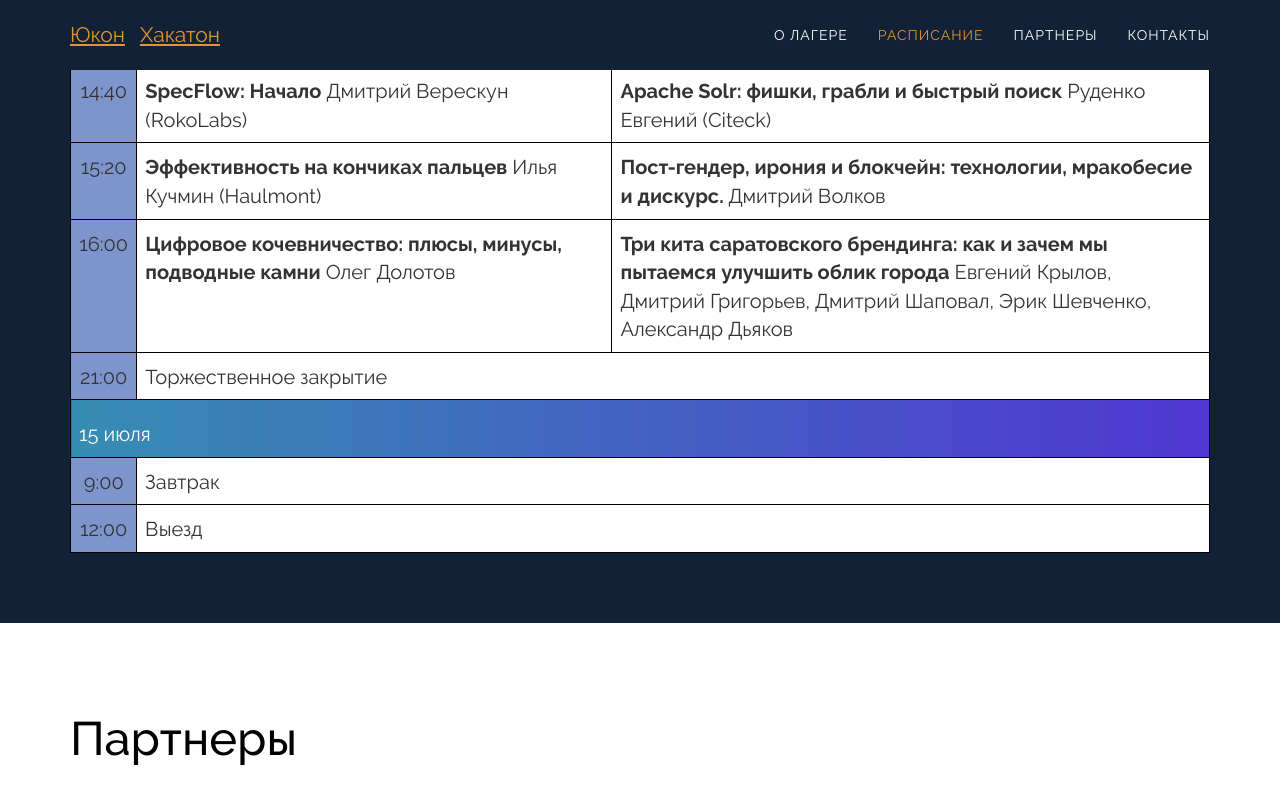
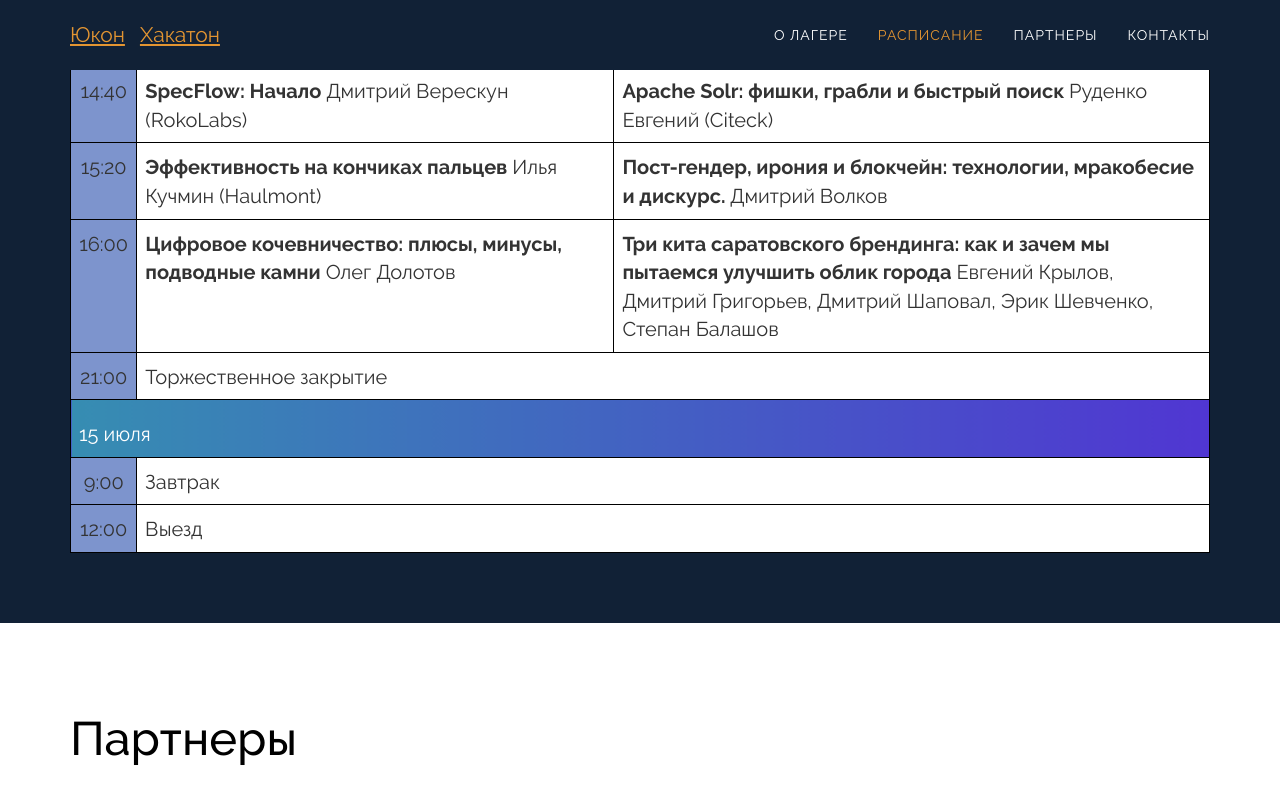
Before and after one commit to youcon/dune.github.io, a Jekyll site: the page built from index.html, in a window 1280 px wide and 900 px high, scrolled down 3685 px. Shown: the top 804 px of the window. Built offline with Jekyll 4.4.1, drawn with Linux system fonts in a browser that asks for light colours; nearby versions of some CDN libraries; some web fonts are replaced; comment, search, counter and statistics services are not loaded.

Commit message:
Add changes to schedule

```diff
--- a/_data/schedule.yml
+++ b/_data/schedule.yml
@@ -100,7 +100,7 @@
                           title: "Три кита саратовского брендинга: как и зачем мы пытаемся улучшить облик города"
                           speaker:
                                     bio: ""
-                                    name: "Евгений Крылов, Дмитрий Григорьев, Дмитрий Шаповал, Эрик Шевченко, Александр Дьяков"
+                                    name: "Евгений Крылов, Дмитрий Григорьев, Дмитрий Шаповал, Эрик Шевченко, Степан Балашов"
             - time: "21:00"
               title: "Торжественное закрытие"
 - name: "15 июля"
```
